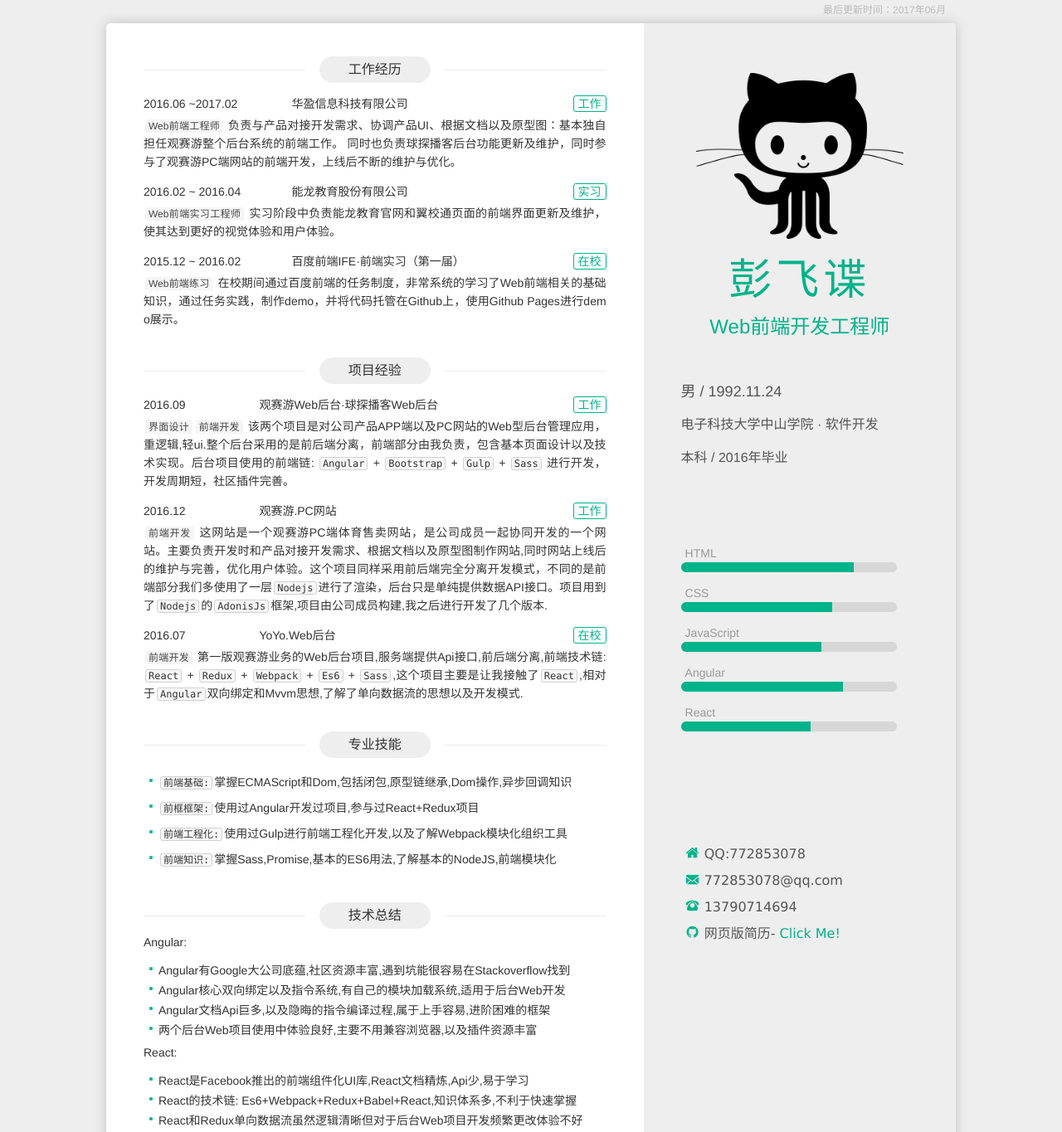
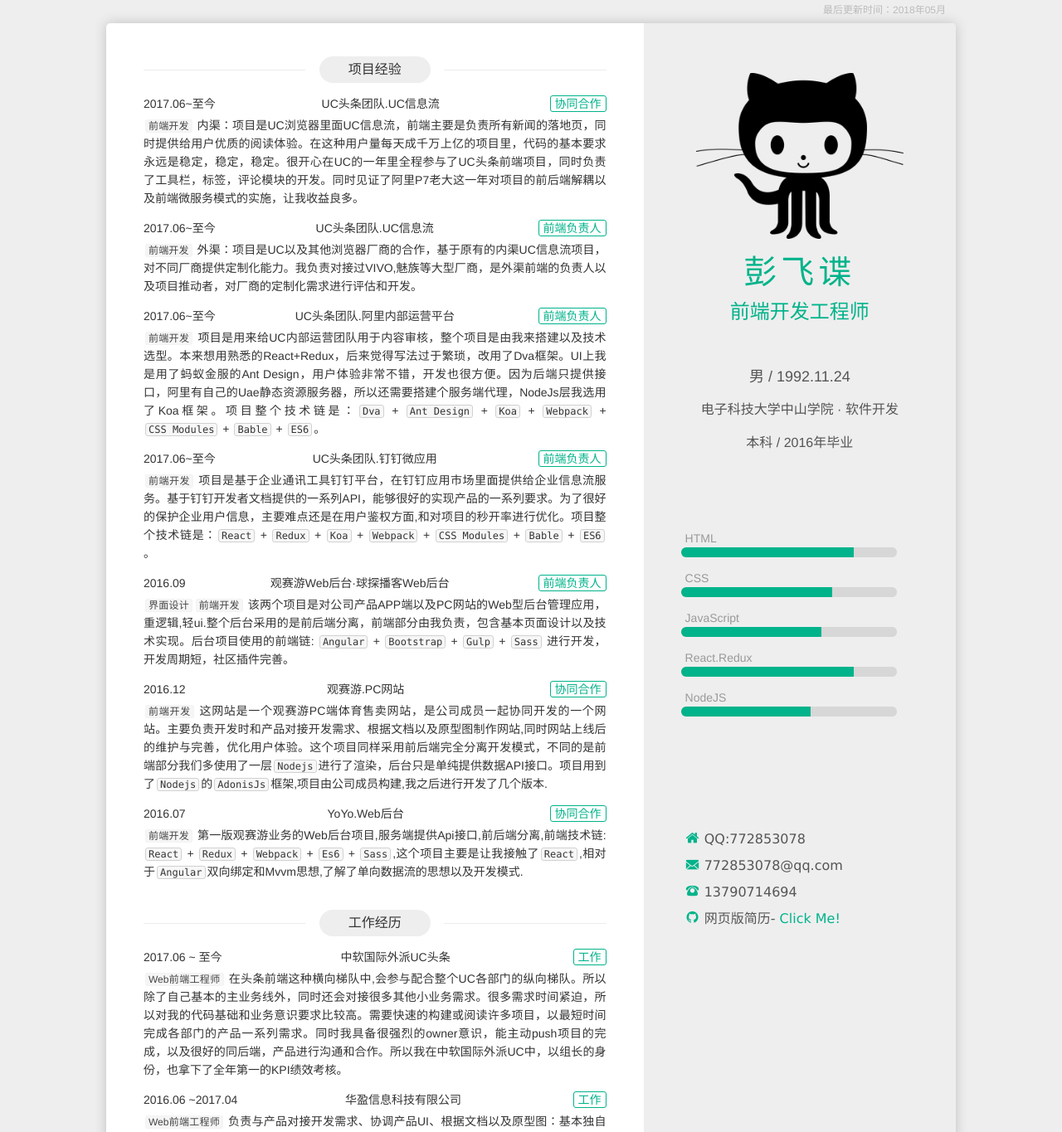
Before and after one commit to ET-1992/My-CV, a website: page index.html in a window 1280 px wide. Shown: the part 27-1392 px from the top of the page at 83% size. Drawn offline with Linux system fonts and the light colour scheme.

Commit message:
fix: 简历修改

```diff
--- a/css/style.css
+++ b/css/style.css
@@ -216,8 +216,8 @@
 }
 @media screen and (max-width: 720px) {
   .content-hd .avator {
-    width: 150px;
-    height: 150px;
+    width: 250px;
+    height: 200px;
   }
 }
 .content-hd .name {
@@ -229,11 +229,13 @@
   font-family: "Lucida Grande", "Hiragino Sans GB", "Hiragino Sans GB W3", "Helvetica Neue", Helvetica, Arial, "Microsoft YaHei", sans-serif;
   font-weight: 500;
   letter-spacing: 5px;
+  font-size: 40px;
 }
 @media screen and (max-width: 720px) {
   .content-hd .name h1 {
     letter-spacing: 0;
     line-height: 1.25;
+    font-size: 40px;
   }
 }
 .content-hd .name small {
@@ -311,16 +313,16 @@
   flex: 3.5;
 }
 .content-hd .skill-level .i-sass .in {
+  flex: 8;
+}
+.content-hd .skill-level .i-sass .out {
+  flex: 2;
+}
+.content-hd .skill-level .i-ps .in {
   flex: 6;
 }
-.content-hd .skill-level .i-sass .out {
+.content-hd .skill-level .i-ps .out {
   flex: 4;
-}
-.content-hd .skill-level .i-ps .in {
-  flex: 7.5;
-}
-.content-hd .skill-level .i-ps .out {
-  flex: 2.5;
 }
 @media screen and (max-width: 1024px) {
   .content-hd .skill-level {
@@ -330,6 +332,7 @@
 .content-hd .info {
   color: #555;
   line-height: 30px;
+  text-align: center;
 }
 .content-hd .info h2 {
   margin: 30px 0 4px;
@@ -478,14 +481,13 @@
   line-height: 20px;
   overflow: hidden;
   font-weight: 500;
+  text-align: center;
 }
 .content-bd .item-hd .iconfont {
   color: #00b38a;
 }
 .content-bd .item-hd .item-time {
-  display: inline-block;
   float: left;
-  width: 25%;
 }
 @media screen and (max-width: 720px) {
   .content-bd .item-hd .item-time {
@@ -506,8 +508,7 @@
   }
 }
 .content-bd .item-hd .item-name {
-  display: inline-block;
-  float: left;
+
 }
 .content-bd .item-bd {
   margin-bottom: 5px;
@@ -560,7 +561,6 @@
   line-height: 18px;
 }
 .content-bd .practice .item-time {
-  width: 32%;
 }
 @media screen and (max-width: 720px) {
   .content-bd .practice .item-time {
@@ -692,7 +692,7 @@
 
   .content {
     width: 970px;
-    height: 1365px;
+    height: 2000px;
     margin: 0 auto;
     -moz-border-radius: 0;
     -webkit-border-radius: 0;
@@ -700,12 +700,12 @@
     padding: 0;
   }
   .content .content-left {
-    flex: 6.5;
+    flex: 8;
     padding: 0 15px 0;
   }
 
   .content .content-hd {
-    height: 1365px;
+    height: 2000px;
   }
 
   .content .print-hidden {
@@ -727,7 +727,7 @@
   footer.print-footer .footer-link {
     position: absolute;
     left: 45px;
-    bottom: 25px;
+    bottom: 0px;
     color: #c0c0c0;
     display: inline-block;
   }
--- a/index.html
+++ b/index.html
@@ -12,20 +12,137 @@
 </head>
 <body>
 <!--[if IE]><p class="kill-ie">微软都放弃了IE，为啥你却还不放弃？</p><![endif]-->
-<p class=last-modified>最后更新时间：2017年06月</p>
+<p class=last-modified>最后更新时间：2018年05月</p>
 <div class=content>
     <div class=content-bd>
         <div class=content-left>
+
+                <section class=project>
+                        <header class=section-hd>
+                            <span class=section-title-l></span>
+                            <h2 class=section-title>项目经验</h2>
+                            <span class=section-title-r></span>
+                        </header>
+                        <div class=section-bd>
+
+                        <div class=item>
+                                <header class=item-hd>
+                                    <span class=item-time>2017.06~至今</span>
+                                    <a class="btn item-more">协同合作</a>
+                                    <h3 class=item-name>UC头条团队.UC信息流</h3>
+                                </header>
+                                <div class=item-bd>
+                                    <p class=section-content><strong>前端开发</strong>
+                                        内渠：项目是UC浏览器里面UC信息流，前端主要是负责所有新闻的落地页，同时提供给用户优质的阅读体验。在这种用户量每天成千万上亿的项目里，代码的基本要求永远是稳定，稳定，稳定。很开心在UC的一年里全程参与了UC头条前端项目，同时负责了工具栏，标签，评论模块的开发。同时见证了阿里P7老大这一年对项目的前后端解耦以及前端微服务模式的实施，让我收益良多。
+                                    </p>
+                                </div>
+                            </div>
+
+                            <div class=item>
+                                    <header class=item-hd>
+                                        <span class=item-time>2017.06~至今</span>
+                                        <a class="btn item-more">前端负责人</a>
+                                        <h3 class=item-name>UC头条团队.UC信息流</h3>
+                                    </header>
+                                    <div class=item-bd>
+                                        <p class=section-content><strong>前端开发</strong>
+                                            外渠：项目是UC以及其他浏览器厂商的合作，基于原有的内渠UC信息流项目，对不同厂商提供定制化能力。我负责对接过VIVO,魅族等大型厂商，是外渠前端的负责人以及项目推动者，对厂商的定制化需求进行评估和开发。
+                                        </p>
+                                    </div>
+                            </div>
+
+                            <div class=item>
+                                    <header class=item-hd>
+                                        <span class=item-time>2017.06~至今</span>
+                                        <a class="btn item-more">前端负责人</a>
+                                        <h3 class=item-name>UC头条团队.阿里内部运营平台</h3>
+                                    </header>
+                                    <div class=item-bd>
+                                        <p class=section-content><strong>前端开发</strong>
+                                            项目是用来给UC内部运营团队用于内容审核，整个项目是由我来搭建以及技术选型。本来想用熟悉的React+Redux，后来觉得写法过于繁琐，改用了Dva框架。UI上我是用了蚂蚁金服的Ant Design，用户体验非常不错，开发也很方便。因为后端只提供接口，阿里有自己的Uae静态资源服务器，所以还需要搭建个服务端代理，NodeJs层我选用了Koa框架。项目整个技术链是：<em>Dva</em> + <em>Ant Design</em> + <em>Koa</em> + <em>Webpack</em> + <em>CSS Modules</em> + <em>Bable</em> + <em>ES6</em>。
+                                        </p>
+                                    </div>
+                            </div>
+
+                            <div class=item>
+                                    <header class=item-hd>
+                                        <span class=item-time>2017.06~至今</span>
+                                        <a class="btn item-more">前端负责人</a>
+                                        <h3 class=item-name>UC头条团队.钉钉微应用</h3>
+                                    </header>
+                                    <div class=item-bd>
+                                        <p class=section-content><strong>前端开发</strong>
+                                            项目是基于企业通讯工具钉钉平台，在钉钉应用市场里面提供给企业信息流服务。基于钉钉开发者文档提供的一系列API，能够很好的实现产品的一系列要求。为了很好的保护企业用户信息，主要难点还是在用户鉴权方面,和对项目的秒开率进行优化。项目整个技术链是：<em>React</em> + <em>Redux</em> + <em>Koa</em> + <em>Webpack</em> + <em>CSS Modules</em> + <em>Bable</em> + <em>ES6</em>。
+                                        </p>
+                                    </div>
+                            </div>
+
+
+                            <div class=item>
+                                <header class=item-hd>
+                                    <span class=item-time>2016.09</span>
+                                    <a class="btn item-more">前端负责人</a>
+                                    <h3 class=item-name>观赛游Web后台·球探播客Web后台</h3>
+                                </header>
+                                <div class=item-bd>
+                                    <p class=section-content><strong>界面设计</strong><strong>前端开发</strong>
+                                        该两个项目是对公司产品APP端以及PC网站的Web型后台管理应用，重逻辑,轻ui.整个后台采用的是前后端分离，前端部分由我负责，包含基本页面设计以及技术实现。后台项目使用的前端链: <em>Angular</em> + <em>Bootstrap</em> + <em>Gulp</em> + <em>Sass</em> 进行开发，开发周期短，社区插件完善。
+                                    </p>
+                                </div>
+                            </div>
+
+                            <div class=item>
+                                <header class=item-hd>
+                                    <span class=item-time>2016.12</span>
+                                    <a class="btn item-more">协同合作</a>
+                                    <h3 class=item-name>观赛游.PC网站</h3>
+                                </header>
+                                <div class=item-bd>
+                                    <p class=section-content><strong>前端开发</strong>
+                                        这网站是一个观赛游PC端体育售卖网站，是公司成员一起协同开发的一个网站。主要负责开发时和产品对接开发需求、根据文档以及原型图制作网站,同时网站上线后的维护与完善，优化用户体验。这个项目同样采用前后端完全分离开发模式，不同的是前端部分我们多使用了一层<em>Nodejs</em>进行了渲染，后台只是单纯提供数据API接口。项目用到了<em>Nodejs</em>的<em>AdonisJs</em>框架,项目由公司成员构建,我之后进行开发了几个版本.
+                                    </p>
+                                </div>
+                            </div>
+
+                            <div class=item>
+                                <header class=item-hd>
+                                    <span class=item-time>2016.07</span>
+                                    <a class="btn item-more">协同合作</a>
+                                    <h3 class=item-name>YoYo.Web后台</h3>
+                                </header>
+                                <div class=item-bd>
+                                    <p class=section-content><strong>前端开发</strong>
+                                        第一版观赛游业务的Web后台项目,服务端提供Api接口,前后端分离,前端技术链: <em>React</em> + <em>Redux</em> + <em>Webpack</em> + <em>Es6</em> + <em>Sass</em>,这个项目主要是让我接触了<em>React</em>,相对于<em>Angular</em>双向绑定和Mvvm思想,了解了单向数据流的思想以及开发模式.
+                                    </p>
+                                </div>
+                            </div>
+                        </div>
+                    </section>
 
             <section class=practice>
                 <header class=section-hd>
                     <span class=section-title-l></span>
                     <h2 class=section-title>工作经历</h2>
                     <span class=section-title-r></span></header>
+
+                <div class=item>
+                        <header class=item-hd>
+                            <span class=item-time>2017.06 ~ 至今</span>
+                            <a class="btn item-more">工作</a>
+                            <h3 class=item-name>中软国际外派UC头条</h3>
+                        </header>
+                        <div class=item-bd>
+                            <p class=section-content>
+                                <strong>Web前端工程师</strong>
+                                在头条前端这种横向梯队中,会参与配合整个UC各部门的纵向梯队。所以除了自己基本的主业务线外，同时还会对接很多其他小业务需求。很多需求时间紧迫，所以对我的代码基础和业务意识要求比较高。需要快速的构建或阅读许多项目，以最短时间完成各部门的产品一系列需求。同时我具备很强烈的owner意识，能主动push项目的完成，以及很好的同后端，产品进行沟通和合作。所以我在中软国际外派UC中，以组长的身份，也拿下了全年第一的KPI绩效考核。
+                            </p>
+                        </div>
+                    </div>
+
                 <div class=section-bd>
                     <div class=item>
                         <header class=item-hd>
-                            <span class=item-time>2016.06 ~2017.02</span>
+                            <span class=item-time>2016.06 ~2017.04</span>
                             <a class="btn item-more">工作</a>
                             <h3 class=item-name>华盈信息科技有限公司</h3>
                         </header>
@@ -53,69 +170,9 @@
                         </div>
                     </div>
 
-                    <div class=item>
-                        <header class=item-hd>
-                            <span class=item-time>2015.12 ~ 2016.02</span>
-                            <a class="btn item-more">在校</a>
-                            <h3 class=item-name>百度前端IFE·前端实习（第一届）</h3>
-                        </header>
-                        <div class=item-bd>
-                            <p class=section-content>
-                                <strong>Web前端练习</strong>
-                                在校期间通过百度前端的任务制度，非常系统的学习了Web前端相关的基础知识，通过任务实践，制作demo，并将代码托管在Github上，使用Github Pages进行demo展示。
-                            </p>
-                        </div>
-                    </div>
                 </div>
             </section>
 
-            <section class=project>
-                <header class=section-hd>
-                    <span class=section-title-l></span>
-                    <h2 class=section-title>项目经验</h2>
-                    <span class=section-title-r></span>
-                </header>
-                <div class=section-bd>
-                    <div class=item>
-                        <header class=item-hd>
-                            <span class=item-time>2016.09</span>
-                            <a class="btn item-more">工作</a>
-                            <h3 class=item-name>观赛游Web后台·球探播客Web后台</h3>
-                        </header>
-                        <div class=item-bd>
-                            <p class=section-content><strong>界面设计</strong><strong>前端开发</strong>
-                                该两个项目是对公司产品APP端以及PC网站的Web型后台管理应用，重逻辑,轻ui.整个后台采用的是前后端分离，前端部分由我负责，包含基本页面设计以及技术实现。后台项目使用的前端链: <em>Angular</em> + <em>Bootstrap</em> + <em>Gulp</em> + <em>Sass</em> 进行开发，开发周期短，社区插件完善。
-                            </p>
-                        </div>
-                    </div>
-
-                    <div class=item>
-                        <header class=item-hd>
-                            <span class=item-time>2016.12</span>
-                            <a class="btn item-more">工作</a>
-                            <h3 class=item-name>观赛游.PC网站</h3>
-                        </header>
-                        <div class=item-bd>
-                            <p class=section-content><strong>前端开发</strong>
-                                这网站是一个观赛游PC端体育售卖网站，是公司成员一起协同开发的一个网站。主要负责开发时和产品对接开发需求、根据文档以及原型图制作网站,同时网站上线后的维护与完善，优化用户体验。这个项目同样采用前后端完全分离开发模式，不同的是前端部分我们多使用了一层<em>Nodejs</em>进行了渲染，后台只是单纯提供数据API接口。项目用到了<em>Nodejs</em>的<em>AdonisJs</em>框架,项目由公司成员构建,我之后进行开发了几个版本.
-                            </p>
-                        </div>
-                    </div>
-
-                    <div class=item>
-                        <header class=item-hd>
-                            <span class=item-time>2016.07</span>
-                            <a class="btn item-more">在校</a>
-                            <h3 class=item-name>YoYo.Web后台</h3>
-                        </header>
-                        <div class=item-bd>
-                            <p class=section-content><strong>前端开发</strong>
-                                第一版观赛游业务的Web后台项目,服务端提供Api接口,前后端分离,前端技术链: <em>React</em> + <em>Redux</em> + <em>Webpack</em> + <em>Es6</em> + <em>Sass</em>,这个项目主要是让我接触了<em>React</em>,相对于<em>Angular</em>双向绑定和Mvvm思想,了解了单向数据流的思想以及开发模式.
-                            </p>
-                        </div>
-                    </div>
-                </div>
-            </section>
 
             <section class=skill>
                 <header class=section-hd>
@@ -125,15 +182,15 @@
                 </header>
                 <div class=section-bd>
                     <ul class=section-list>
-                        <li><p class=section-content><i class="iconfont icon-dot"></i><em>前端基础:</em>掌握ECMAScript和Dom,包括闭包,原型链继承,Dom操作,异步回调知识</p></li>
-                        <li><p class=section-content><i class="iconfont icon-dot"></i><em>前框框架:</em>使用过Angular开发过项目,参与过React+Redux项目</p></li>
-                        <li><p class=section-content><i class="iconfont icon-dot"></i><em>前端工程化:</em>使用过Gulp进行前端工程化开发,以及了解Webpack模块化组织工具</p></li>
-                        <li><p class=section-content><i class="iconfont icon-dot"></i><em>前端知识:</em>掌握Sass,Promise,基本的ES6用法,了解基本的NodeJS,前端模块化</p></li>
+                        <li><p class=section-content><i class="iconfont icon-dot"></i><em>前端基础:</em>JavaScript和Css基础扎实,熟悉移动端开发,能很好的完成产品需求</p></li>
+                        <li><p class=section-content><i class="iconfont icon-dot"></i><em>前框框架:</em>熟悉React框架以及Redux数据管理，Dva框架，Koa框架,Vue框架等</p></li>
+                        <li><p class=section-content><i class="iconfont icon-dot"></i><em>前端工程化:</em>使用过Gulp以及Webpack进行前端工程化开发,具备独自构建项目能力</p></li>
+                        <li><p class=section-content><i class="iconfont icon-dot"></i><em>前端知识:</em>掌握Git,ES6,Promise,Nodejs,Css Modules,Sass,Flex,简单Linux脚本等</p></li>
                     </ul>
                 </div>
             </section>
 
-            <section class=prize>
+            <!-- <section class=prize>
                 <header class=section-hd>
                     <span class=section-title-l></span>
                     <h2 class=section-title>技术总结</h2>
@@ -155,7 +212,7 @@
                     </ul>
                     总结摘抄于我于2016年写的年度总结: <a href="http://note.youdao.com/noteshare?id=9a68c66fca7fbbfa21712f71f9bd02ad" target="_blank" style="color: #00b38a">华盈2016年度工作总结</a></p>
                 </div>
-            </section>
+            </section> -->
         </div>
         <header class="content-right content-hd">
 
@@ -164,7 +221,7 @@
                 <div class=name>
                     <h1>彭飞谍</h1>
                 </div>
-               <h2 class="job">Web前端开发工程师</h2>
+               <h2 class="job">前端开发工程师</h2>
             </section>
 
             <section class=info>
@@ -186,12 +243,12 @@
                 <div class="item i-js">
                     <i class="in"></i><i class="out"></i>
                 </div>
-                <h3>Angular</h3>
-                <div class="item i-ps">
+                <h3>React.Redux</h3>
+                <div class="item i-sass">
                     <i class="in"></i><i class="out"></i>
                 </div>
-                <h3>React</h3>
-                <div class="item i-sass">
+                <h3>NodeJS</h3>
+                <div class="item i-ps">
                     <i class="in"></i><i class="out"></i>
                 </div>
             </section>
--- a/package.json
+++ b/package.json
@@ -4,5 +4,8 @@
   "devDependencies": {
     "gulp": "^3.9.1",
     "gulp-compass": "^2.1.0"
+  },
+  "scripts": {
+    "start": "gulp"
   }
 }
```
Also changed, not shown: server.js (added, +32 -0 lines), server1.js (added, +79 -0 lines), .babelrc (added), 1 other file.
